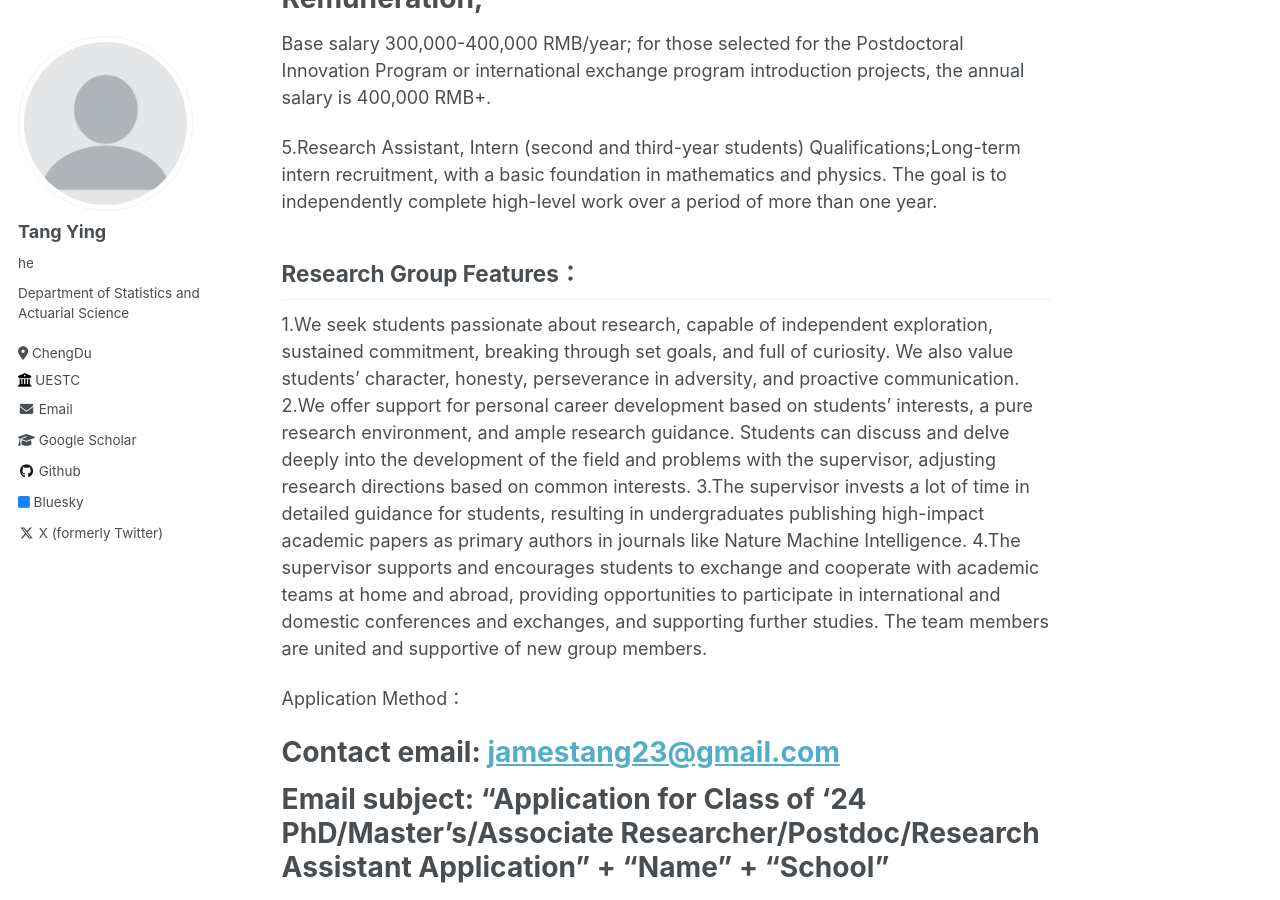
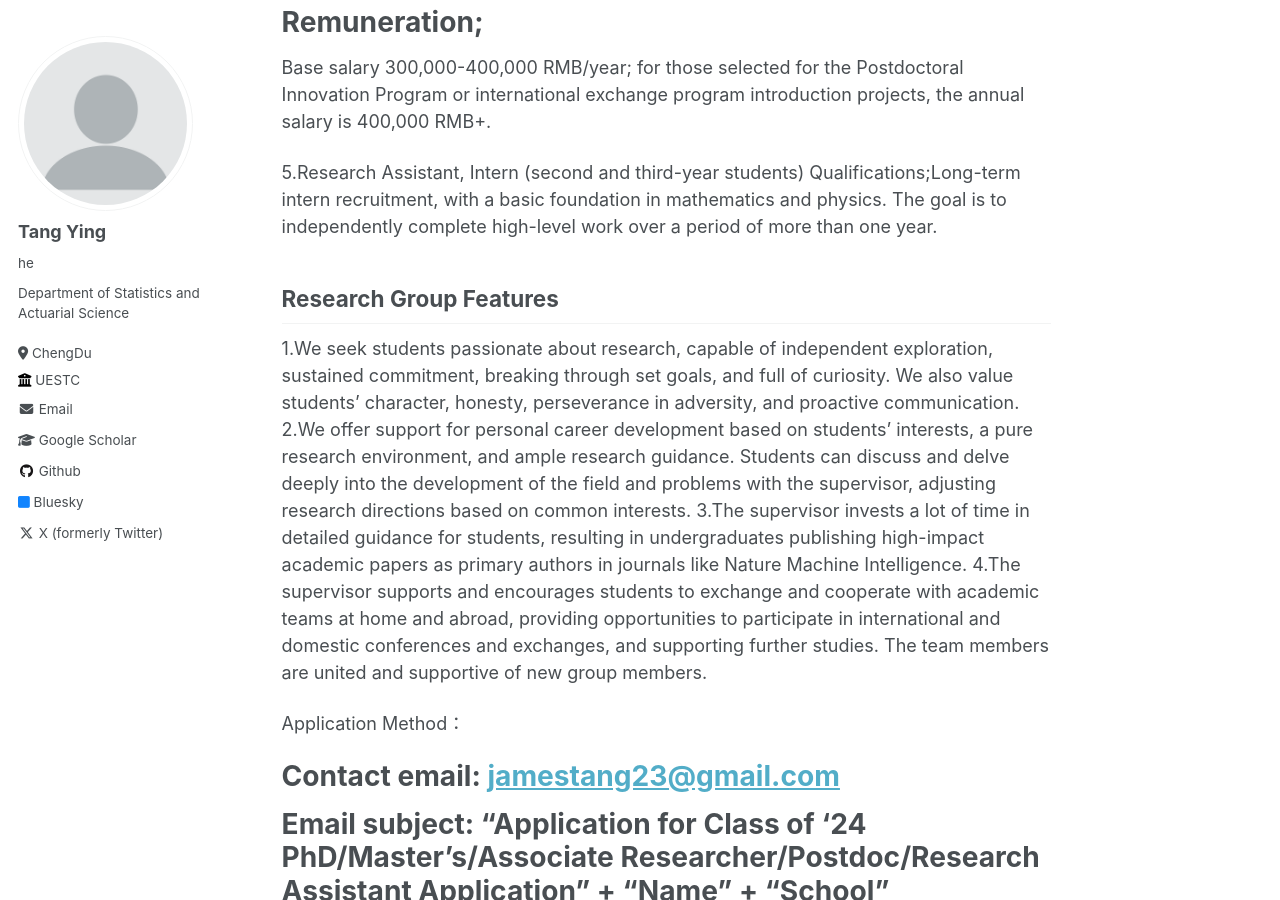
Before and after one commit to wangfangfang1111/my_blog, a Jekyll site: the page built from _pages/about.md, in a window 1280 px wide and 900 px high, scrolled down 3277 px. Built offline with Jekyll 4.4.1, drawn with Linux system fonts in a browser that asks for light colours.

```diff
--- a/_pages/about.md
+++ b/_pages/about.md
@@ -18,7 +18,7 @@ Check our recent publications in [Google Scholar](https://scholar.google.com/cit
 ## My work and research
 My research includes
 
-# Machine learning stochastic dynamics:
+## Machine learning stochastic dynamics:
 Machine learning and stochastic dynamics have deep connections and cross-feed each other. We recenetly have developed machine-learning approaches to investigate the time evolution of stochastic dynamics: (1) propose the first approach of using the neural network alone to solve the chemical master equation; (2) characterize a type of dynamical phase transition in nonequilibrium statistical mechanics; (3) learning noise-induced transitions by multi-scaling reservoir computing.
 
 # Dynamical information theory:
@@ -63,7 +63,7 @@ Base salary 300,000-400,000 RMB/year; for those selected for the Postdoctoral In
 5.Research Assistant, Intern (second and third-year students)
 Qualifications;Long-term intern recruitment, with a basic foundation in mathematics and physics. The goal is to independently complete high-level work over a period of more than one year.
 
-## Research Group Features：
+## Research Group Features
 
 1.We seek students passionate about research, capable of independent exploration, sustained commitment, breaking through set goals, and full of curiosity. We also value students' character, honesty, perseverance in adversity, and proactive communication.
 2.We offer support for personal career development based on students' interests, a pure research environment, and ample research guidance. Students can discuss and delve deeply into the development of the field and problems with the supervisor, adjusting research directions based on common interests.
```
